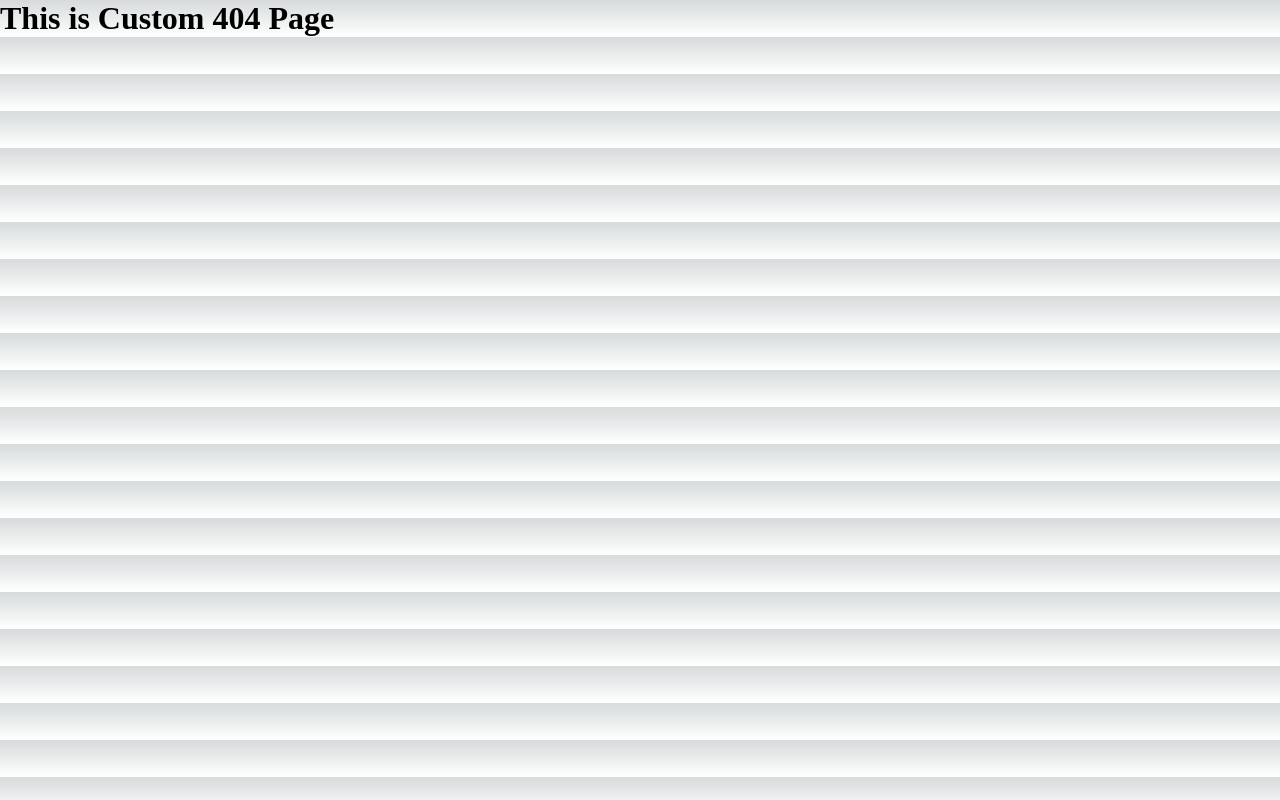
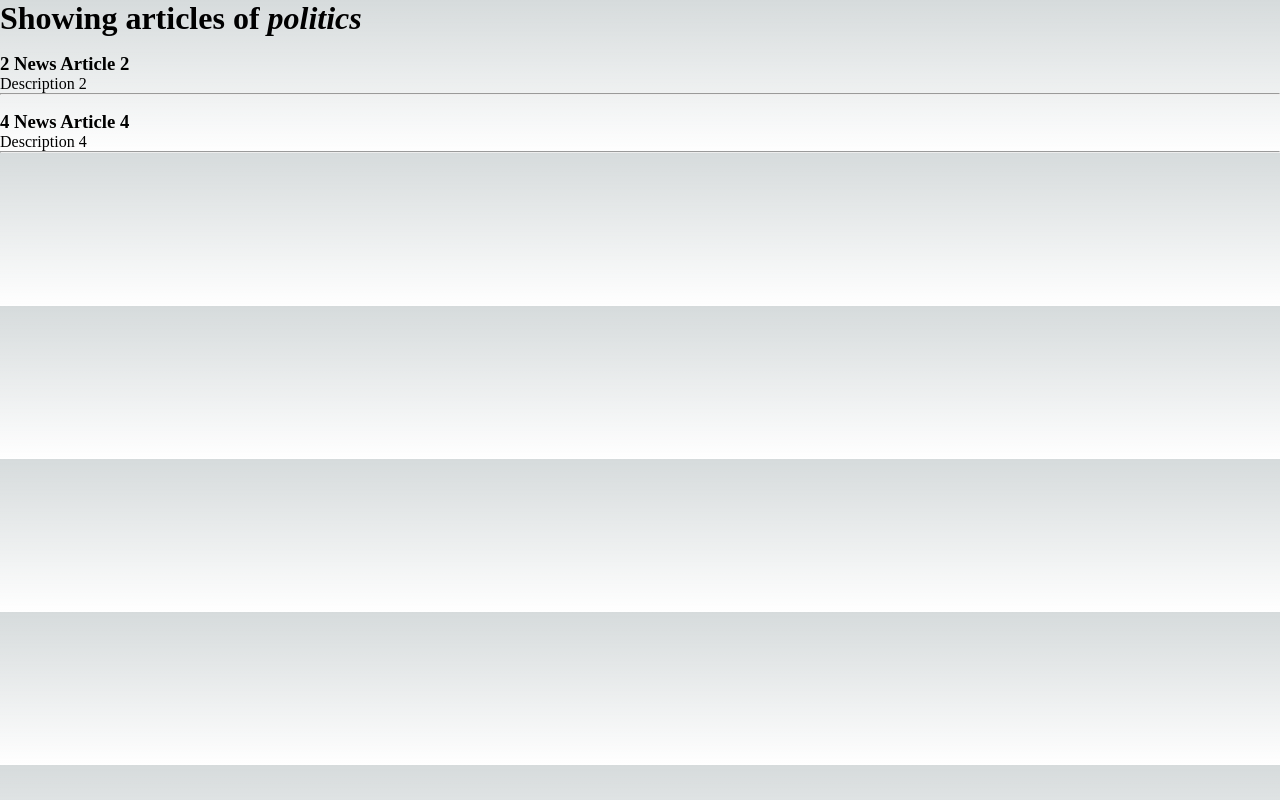
Before and after one commit to zildjianvitoo/nextjs-v11, a Next.js app: page /news/politics in a window 1280 px wide. Before the commit this address had no page. Built offline with nearby package versions, Linux system fonts and the light colour scheme; data requests are answered from the project's data file.

Commit message:
learn dynamic server side,context params

```diff
--- a/db.json
+++ b/db.json
@@ -22,7 +22,7 @@
       "id": "4",
       "title": "News Article 4",
       "description": "Description 4",
-      "category": "sports"
+      "category": "politics"
     }
   ],
 
--- /dev/null
+++ b/pages/news/[category].js
@@ -0,0 +1,46 @@
+import React from "react";
+
+export default function ArticleListOfCategory({ articles, category }) {
+  return (
+    <div>
+      <h1>
+        Showing articles of <em>{category}</em>
+      </h1>
+      <ul>
+        {articles.map((article) => {
+          return (
+            <li key={article.id} style={{ marginTop: "1rem" }}>
+              <h3>
+                {article.id} {article.title}
+              </h3>
+              <p>{article.description}</p>
+              <hr />
+            </li>
+          );
+        })}
+      </ul>
+    </div>
+  );
+}
+
+export async function getServerSideProps(context) {
+  const { params, req, res } = context;
+  res.setHeader("Set-Cookie", ["name=Vito"]);
+  const { category } = params;
+  const response = await fetch(
+    `http://localhost:4000/news?category=${category}`
+  );
+  const data = await response.json();
+
+  if (data.length === 0) {
+    return {
+      notFound: true,
+    };
+  }
+  return {
+    props: {
+      articles: data,
+      category,
+    },
+  };
+}
--- a/pages/news/index.js
+++ b/pages/news/index.js
@@ -1,3 +1,5 @@
+import Link from "next/link";
+
 export default function NewsList({ data }) {
   return (
     <>
@@ -9,7 +11,9 @@ export default function NewsList({ data }) {
               <h3>
                 {news.id} {news.title}
               </h3>
-              <p>Category: {news.category}</p>
+              <Link href={`/news/${news.category}`}>
+                <p>Category: {news.category}</p>
+              </Link>
             </li>
           );
         })}
```
